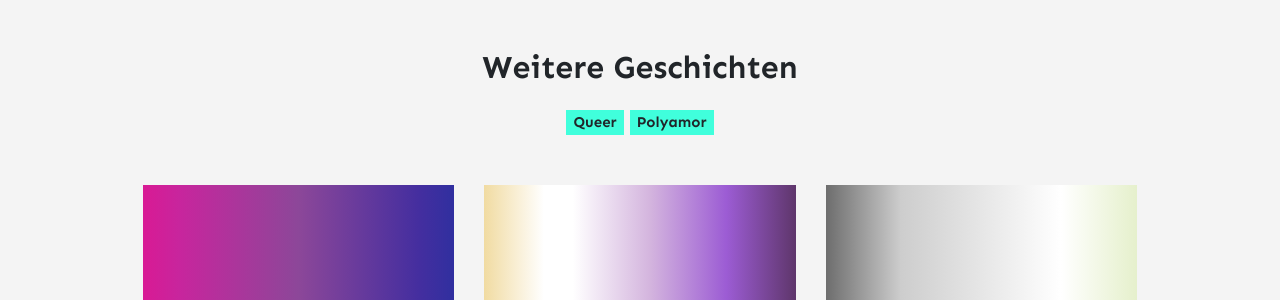
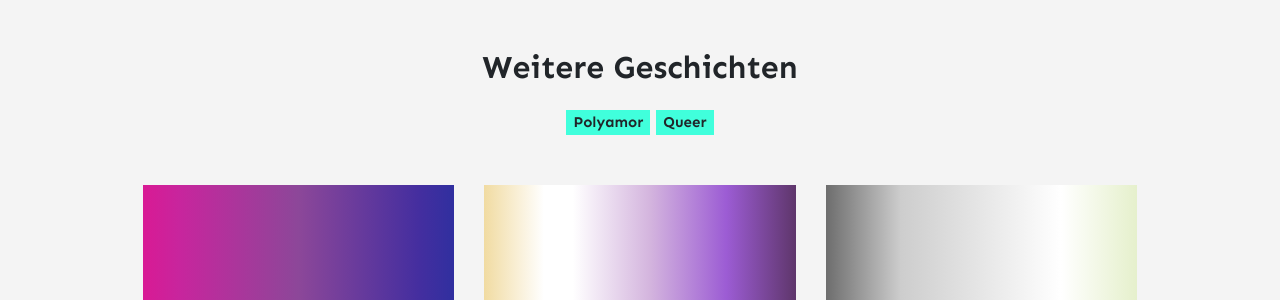
Before and after one commit to timber-they/queerInWurzen, a Jekyll site: the page built from _posts/2025-05-26-fia.md, in a window 1280 px wide. Shown: the part 1211-1511 px from the top of the page. Built offline with Jekyll 4.4.1, drawn with Linux system fonts in a browser that asks for light colours; nearby versions of some CDN libraries; comment, search, counter and statistics services are not loaded.

Commit message:
increase pagination and normalize spelling

```diff
--- a/_config.yml
+++ b/_config.yml
@@ -53,7 +53,7 @@
   - jekyll-redirect-from
 
 # Pagination
-paginate: 6
+paginate: 10
 paginate_path: /page:num/
 
 # Other
--- a/_posts/2025-05-26-fia.md
+++ b/_posts/2025-05-26-fia.md
@@ -2,7 +2,7 @@
 layout: post
 title: "Fia: Polyamor in Wurzen."
 author: "fia"
-categories: [ polyamor, Queer ]
+categories: [ Polyamor, Queer ]
 image: assets/images/polyamor.svg
 toc: false
 ---
```
Also changed, not shown: _posts/2025-05-24-gwen.md (+1 -1 lines).
